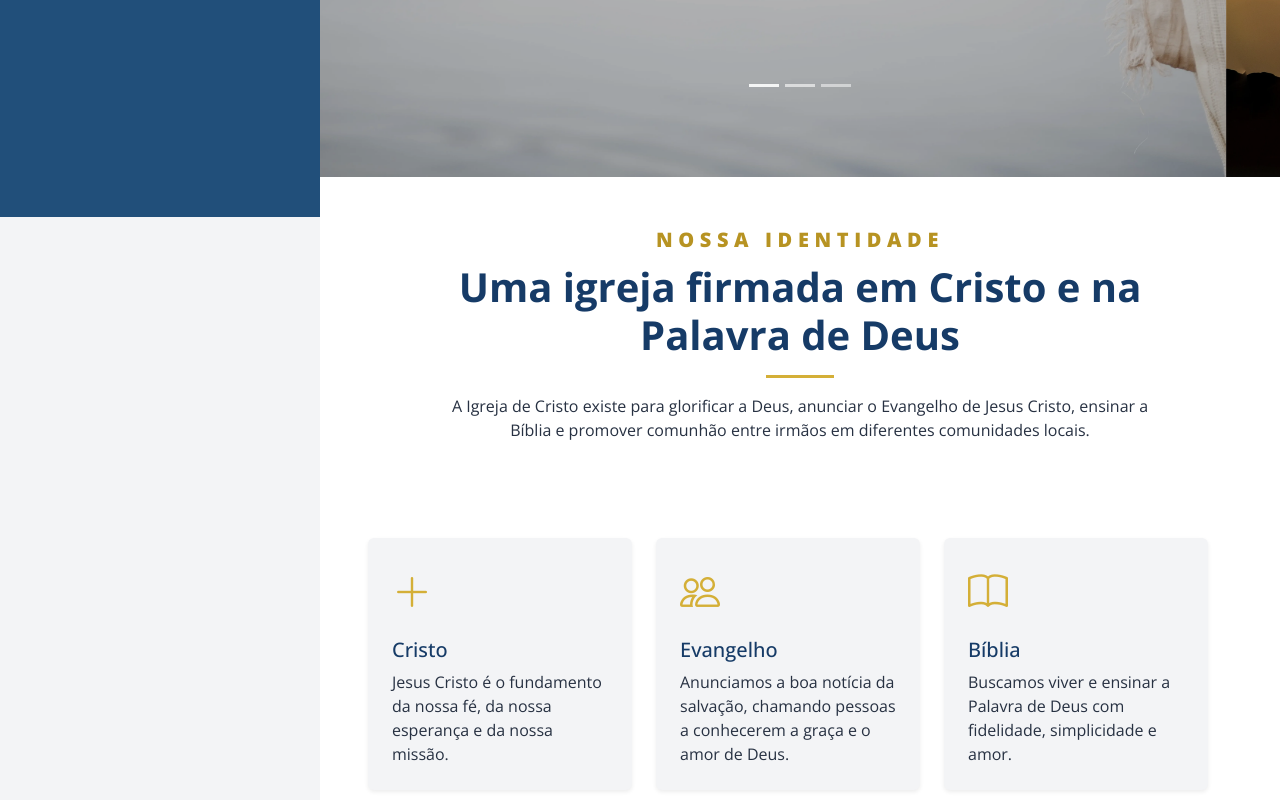
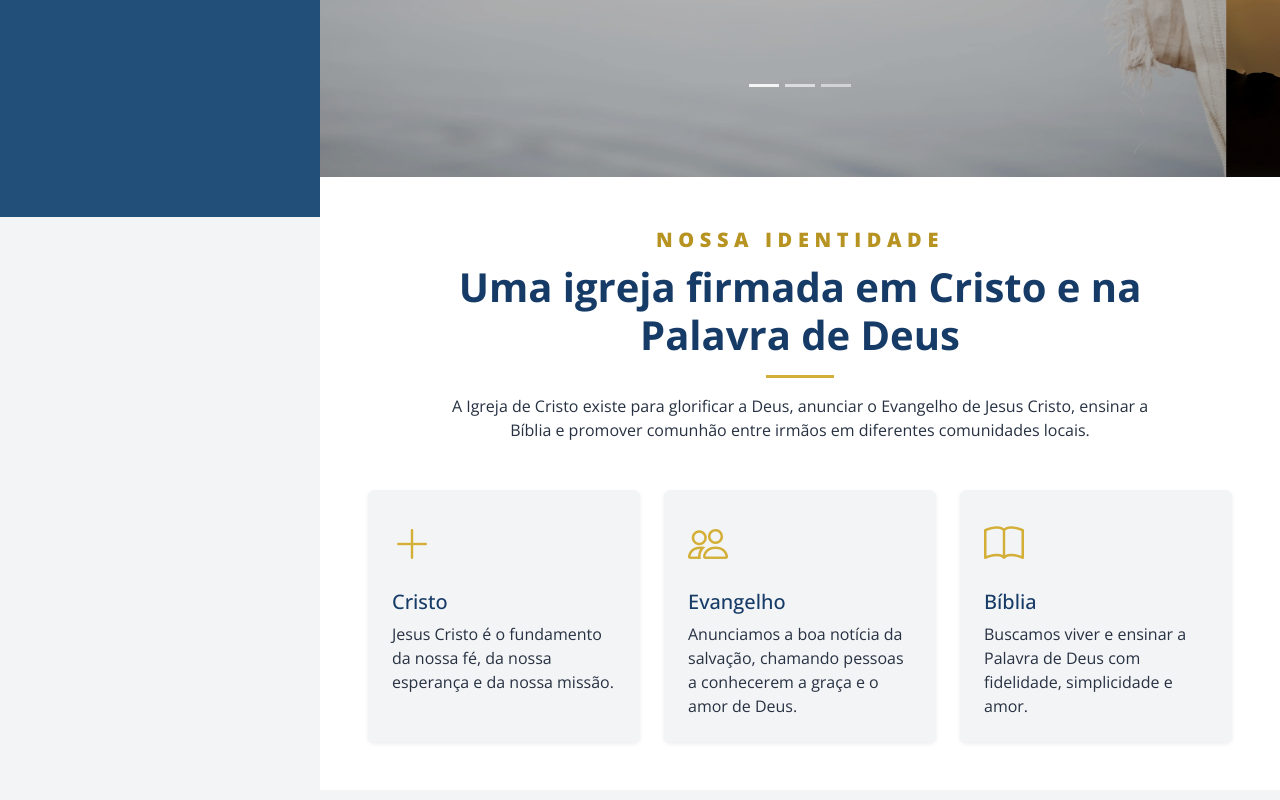
Before and after one commit to gesielbr/igreja-de-cristo-angular, an Angular app: page / in a window 1280 px wide. Shown: the part 583-1383 px from the top of the page. Built offline with nearby package versions, Linux system fonts and the light colour scheme.

Commit message:
Remove an unnecessary row

```diff
--- a/src/app/pages/home/home.html
+++ b/src/app/pages/home/home.html
@@ -11,7 +11,6 @@
   headerId="acolhimento"
   headerMaxWidth="46rem"
 >
-  <div class="row">
   <div class="row g-4">
     <div class="col">
       <app-section-card
@@ -35,5 +34,4 @@
       />
     </div>
   </div>
-  </div>
 </app-section-container>
```
Lines whose indentation alone changed are shown as unchanged.
